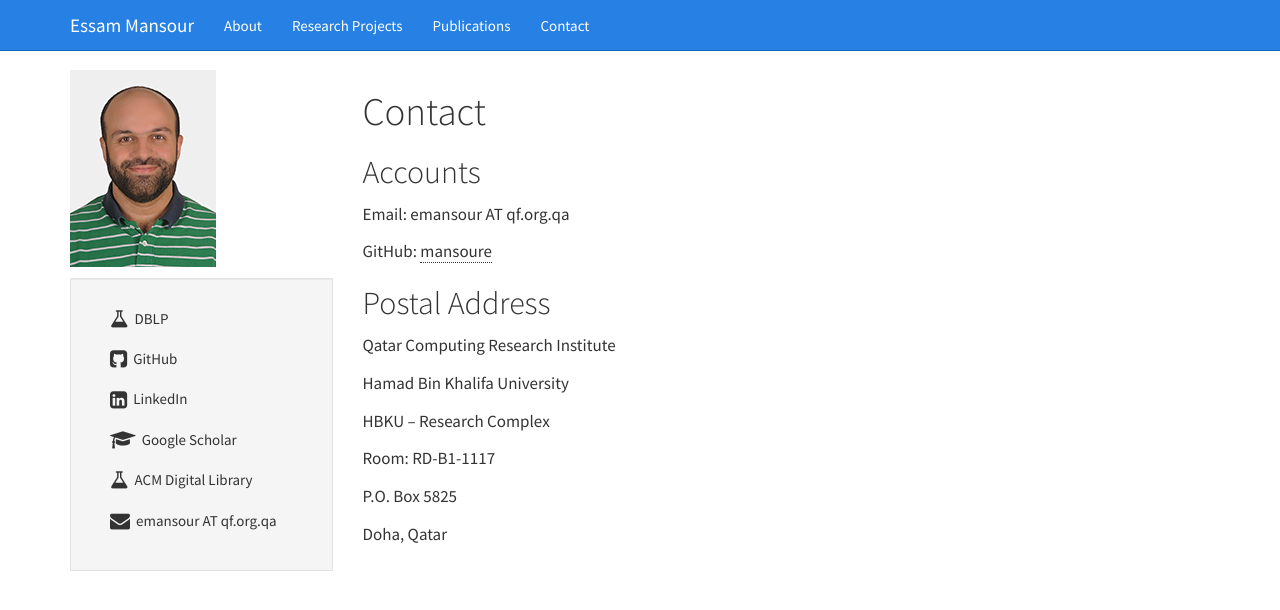
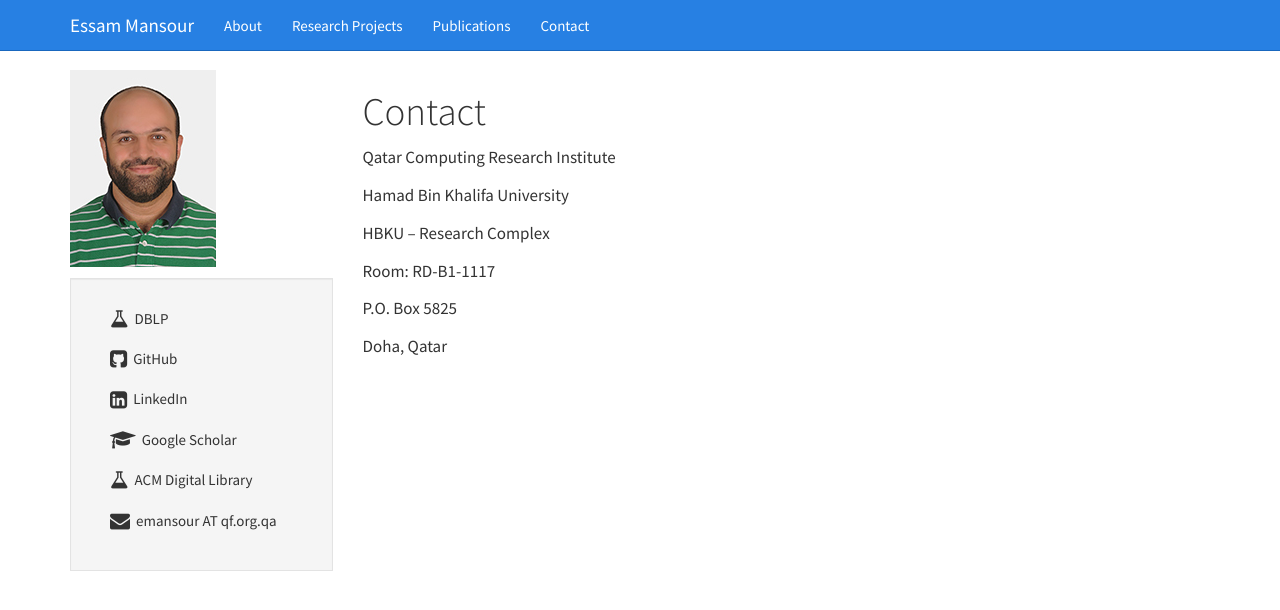
Before and after one commit to mansoure/mansoure.github.io, a Jekyll site: the page built from contact/index.md, in a window 1280 px wide. Shown: the top 610 px of the page. Built offline with Jekyll 4.4.1, drawn with Linux system fonts in a browser that asks for light colours.

Commit message:
Update index.md

```diff
--- a/contact/index.md
+++ b/contact/index.md
@@ -4,15 +4,6 @@ title: Contact
 ---
 
 # Contact
-
-## Accounts
-
-Email: emansour AT qf.org.qa
-
-GitHub: [mansoure](https://github.com/mansoure/)
-
-
-## Postal Address
 
 Qatar Computing Research Institute
 
```
